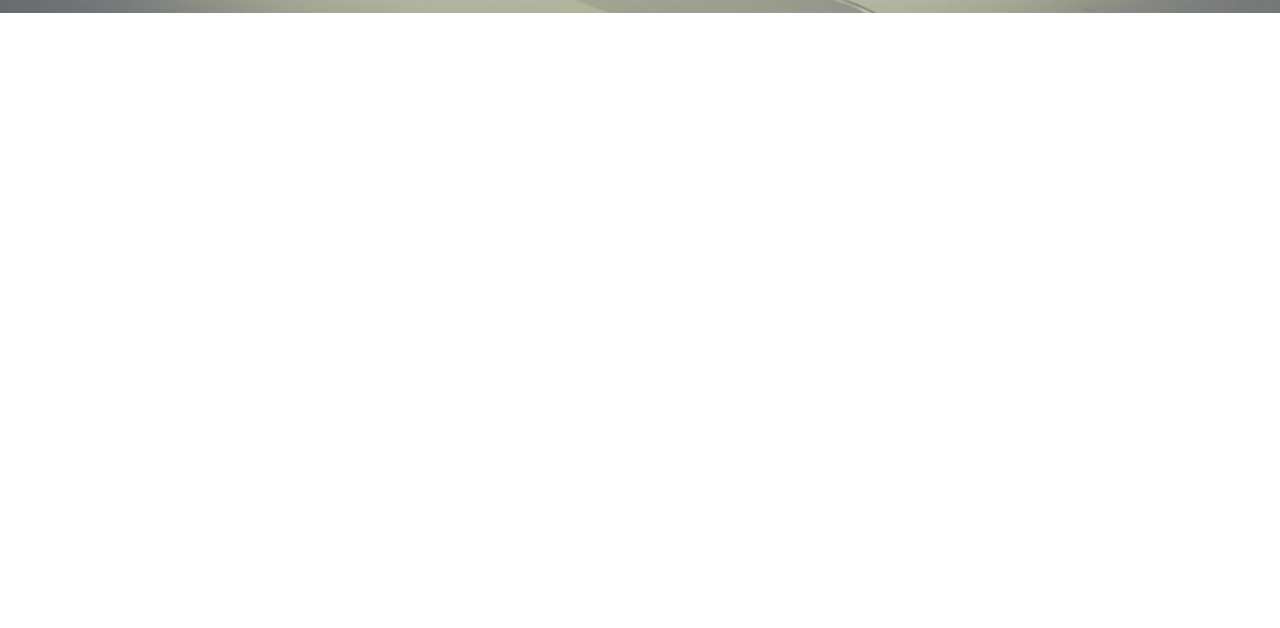
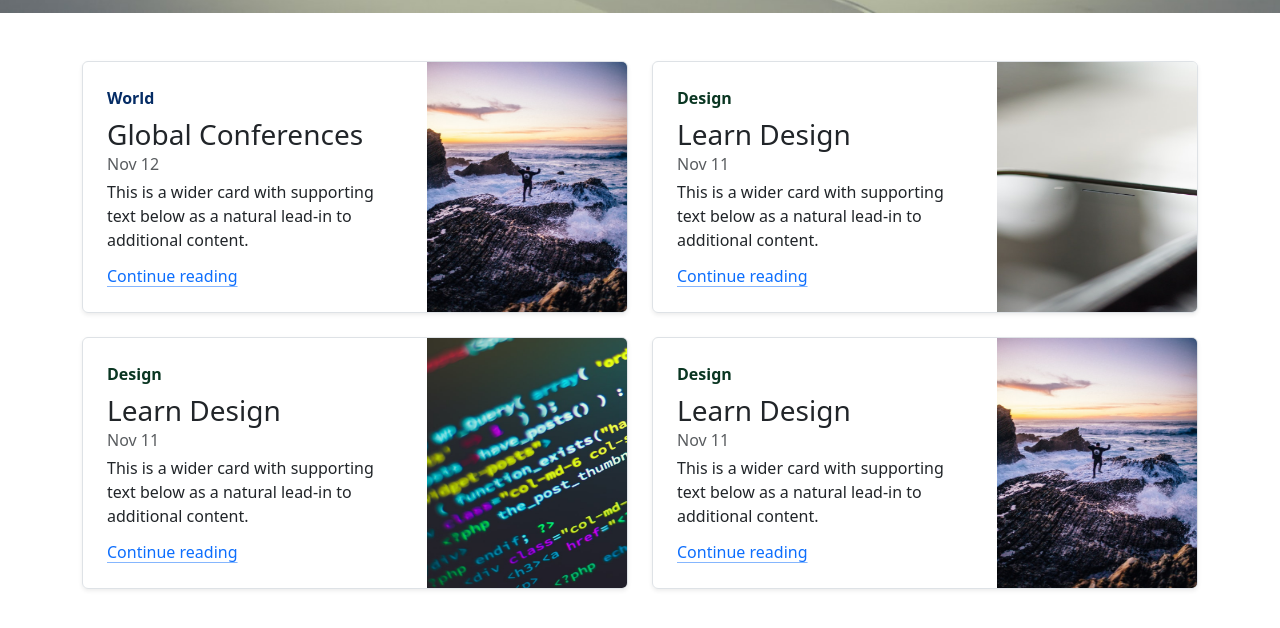
Before and after one commit to Jubair1996/Technology_Blogs_Bootstrap, a plain HTML site: page index.html in a window 1280 px wide. Shown: the part 444-1072 px from the top of the page. Before the commit the page ends 800 px from the top, so only its background shows below. Drawn offline with nearby package versions, Linux system fonts and the light colour scheme.

Commit message:
global card section Added

```diff
--- a/index.html
+++ b/index.html
@@ -49,7 +49,7 @@
           </nav>
           <!-- Navbar Section Ends -->
           <!-- Carousel Section Starts -->
-          <div id="carouselExampleCaptions" class="carousel slide">
+          <div id="carouselExampleCaptions" class="carousel slide carousel-fade">
             <div class="carousel-indicators">
               <button type="button" data-bs-target="#carouselExampleCaptions" data-bs-slide-to="0" class="active" aria-current="true" aria-label="Slide 1"></button>
               <button type="button" data-bs-target="#carouselExampleCaptions" data-bs-slide-to="1" aria-label="Slide 2"></button>
@@ -99,6 +99,82 @@
           <!-- Carousel Section Ends -->
         </header>
         <!-- Header Section Ends -->
+
+        <main>
+            <div class="container my-5">
+                <div class="row mb-2">
+                    <div class="col-md-6">
+                      <div class="row g-0 border rounded overflow-hidden flex-md-row mb-4 shadow-sm h-md-250 position-relative">
+                        <div class="col p-4 d-flex flex-column position-static">
+                          <strong class="d-inline-block mb-2 text-primary-emphasis">World</strong>
+                          <h3 class="mb-0">Global Conferences</h3>
+                          <div class="mb-1 text-body-secondary">Nov 12</div>
+                          <p class="card-text mb-auto">This is a wider card with supporting text below as a natural lead-in to additional content.</p>
+                          <a href="#" class="icon-link gap-1 icon-link-hover stretched-link">
+                            Continue reading
+                            <svg class="bi"><use xlink:href="#chevron-right"></use></svg>
+                          </a>
+                        </div>
+                        <div class="col-auto d-none d-lg-block">
+                          <img src="./images/thumb1.jpg" class="bd-placeholder-img" width="200" height="250" alt="">
+                        </div>
+                      </div>
+                    </div>
+                    <div class="col-md-6">
+                      <div class="row g-0 border rounded overflow-hidden flex-md-row mb-4 shadow-sm h-md-250 position-relative">
+                        <div class="col p-4 d-flex flex-column position-static">
+                          <strong class="d-inline-block mb-2 text-success-emphasis"> Design</strong>
+                          <h3 class="mb-0">Learn Design</h3>
+                          <div class="mb-1 text-body-secondary">Nov 11</div>
+                          <p class="mb-auto">This is a wider card with supporting text below as a natural lead-in to additional content.</p>
+                          <a href="#" class="icon-link gap-1 icon-link-hover stretched-link">
+                            Continue reading
+                            <svg class="bi"><use xlink:href="#chevron-right"></use></svg>
+                          </a>
+                        </div>
+                        <div class="col-auto d-none d-lg-block">
+                            <img src="./images/thumb3.jpg" class="bd-placeholder-img" width="200" height="250" alt="">
+                        </div>
+                      </div>
+                    </div>
+                    <div class="col-md-6">
+                      <div class="row g-0 border rounded overflow-hidden flex-md-row mb-4 shadow-sm h-md-250 position-relative">
+                        <div class="col p-4 d-flex flex-column position-static">
+                          <strong class="d-inline-block mb-2 text-success-emphasis">Design</strong>
+                          <h3 class="mb-0">Learn Design</h3>
+                          <div class="mb-1 text-body-secondary">Nov 11</div>
+                          <p class="mb-auto">This is a wider card with supporting text below as a natural lead-in to additional content.</p>
+                          <a href="#" class="icon-link gap-1 icon-link-hover stretched-link">
+                            Continue reading
+                            <svg class="bi"><use xlink:href="#chevron-right"></use></svg>
+                          </a>
+                        </div>
+                        <div class="col-auto d-none d-lg-block">
+                            <img src="./images/thumb2.jpg" class="bd-placeholder-img" width="200" height="250" alt="">
+                        </div>
+                      </div>
+                    </div>
+                    <div class="col-md-6">
+                      <div class="row g-0 border rounded overflow-hidden flex-md-row mb-4 shadow-sm h-md-250 position-relative">
+                        <div class="col p-4 d-flex flex-column position-static">
+                          <strong class="d-inline-block mb-2 text-success-emphasis">Design</strong>
+                          <h3 class="mb-0">Learn Design</h3>
+                          <div class="mb-1 text-body-secondary">Nov 11</div>
+                          <p class="mb-auto">This is a wider card with supporting text below as a natural lead-in to additional content.</p>
+                          <a href="#" class="icon-link gap-1 icon-link-hover stretched-link">
+                            Continue reading
+                            <svg class="bi"><use xlink:href="#chevron-right"></use></svg>
+                          </a>
+                        </div>
+                        <div class="col-auto d-none d-lg-block">
+                            <img src="./images/thumb1.jpg" class="bd-placeholder-img" width="200" height="250" alt="">
+                        </div>
+                      </div>
+                    </div>
+                  </div>
+            </div>
+
+        </main>
     <!-- Bootstrap JS Links -->
     <script src="https://cdn.jsdelivr.net/npm/bootstrap@5.3.1/dist/js/bootstrap.bundle.min.js" integrity="sha384-HwwvtgBNo3bZJJLYd8oVXjrBZt8cqVSpeBNS5n7C8IVInixGAoxmnlMuBnhbgrkm" crossorigin="anonymous"></script>
   </body>
```
Also changed, not shown: about.html (added).
